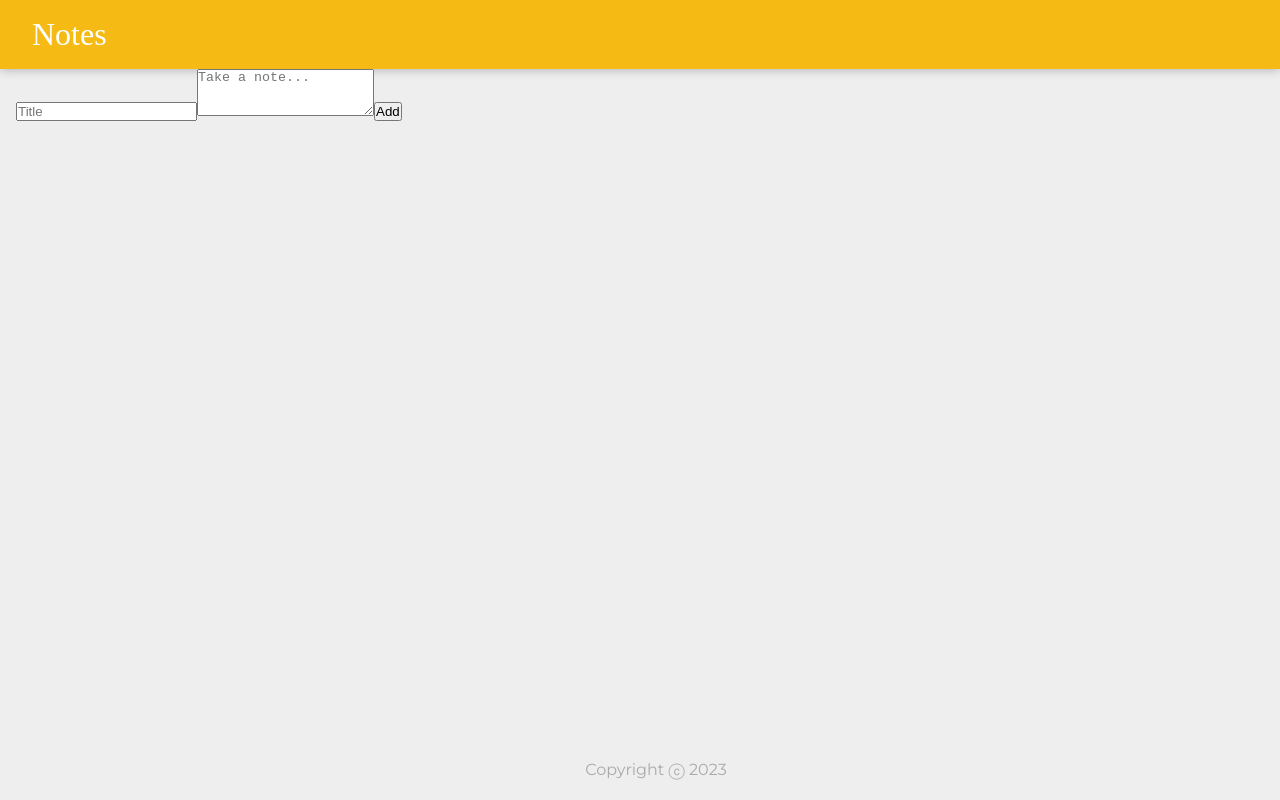
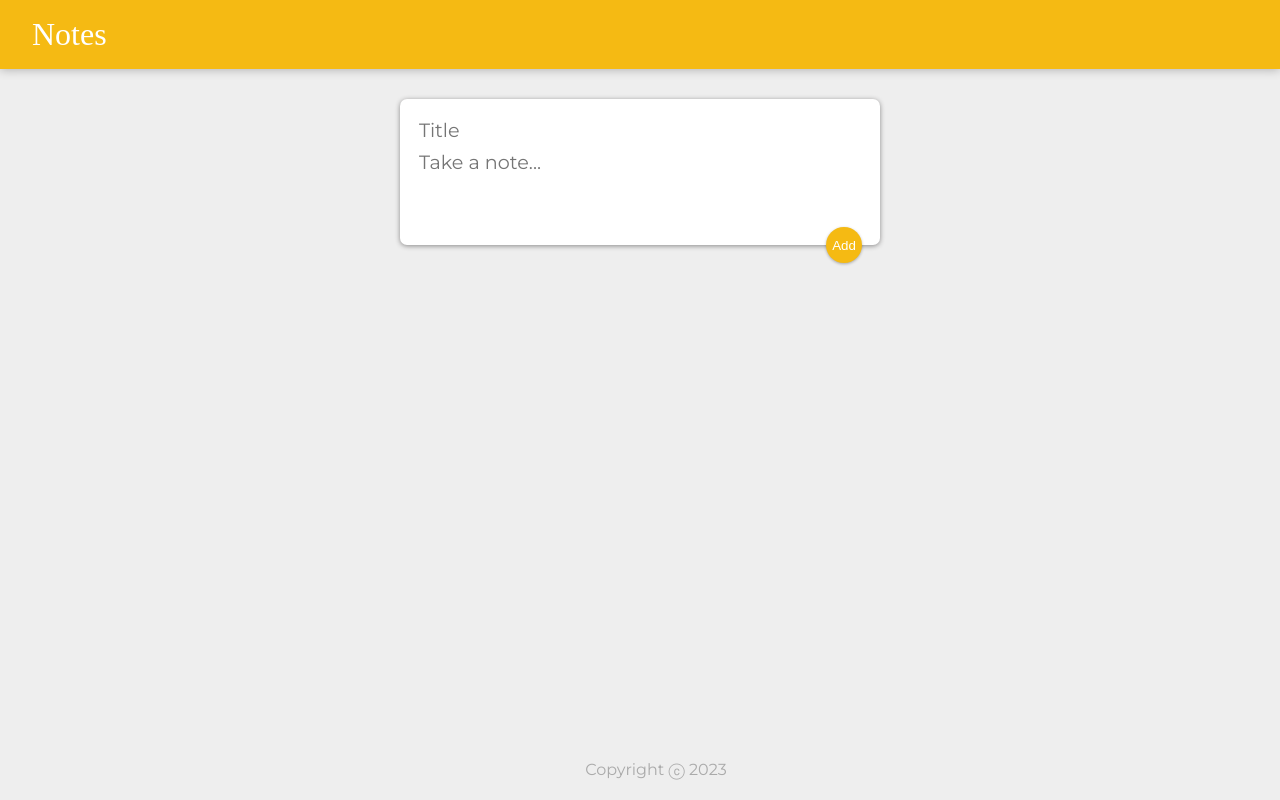
Before and after one commit to JayadevArun/Easy_Notes, a React (Create React App) app: page / in a window 1280 px wide. Built offline with nearby package versions, Linux system fonts and the light colour scheme; a web font is replaced by a local one.

Commit message:
styling create area

```diff
--- a/public/styles.css
+++ b/public/styles.css
@@ -35,3 +35,36 @@
 footer p {
   color: #AAAAAA;
 }
+form {
+  position: relative;
+  width: 480px;
+  margin: 30px auto 20px auto;
+  background: #fff;
+  padding: 15px;
+  border-radius: 7px;
+  box-shadow: 0 1px 5px rgb(138, 137, 137);
+}
+form input,
+form textarea {
+  width: 100%;
+  border: none;
+  padding: 4px;
+  outline: none;
+  font-size: 1.2em;
+  font-family: inherit;
+  resize: none;
+}
+form button {
+  position: absolute;
+  right: 18px;
+  bottom: -18px;
+  background: #f5ba13;
+  color: #fff;
+  border: none;
+  border-radius: 50%;
+  width: 36px;
+  height: 36px;
+  box-shadow: 0 1px 3px rgba(0, 0, 0, 0.3);
+  cursor: pointer;
+  outline: none;
+}
```
